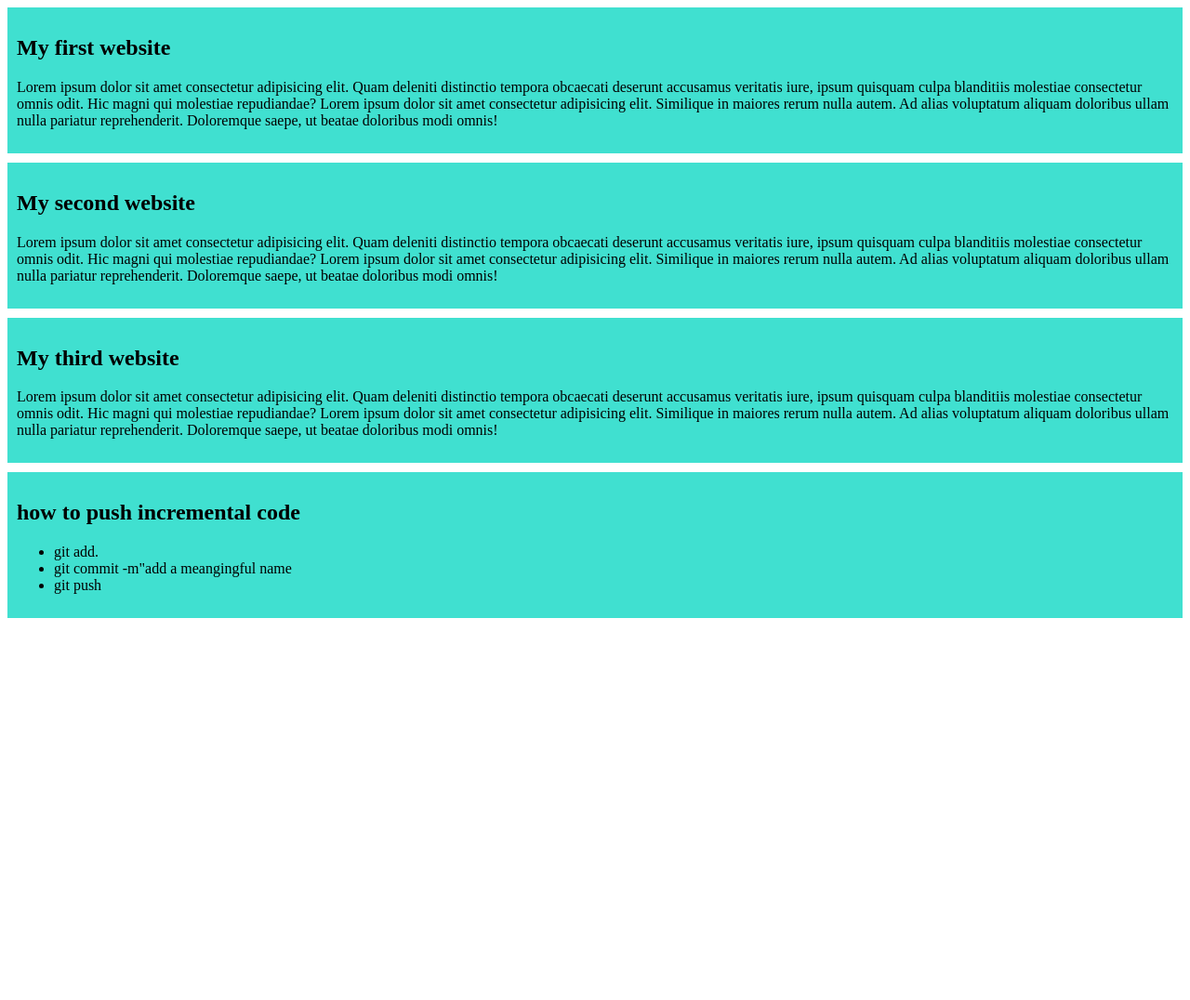
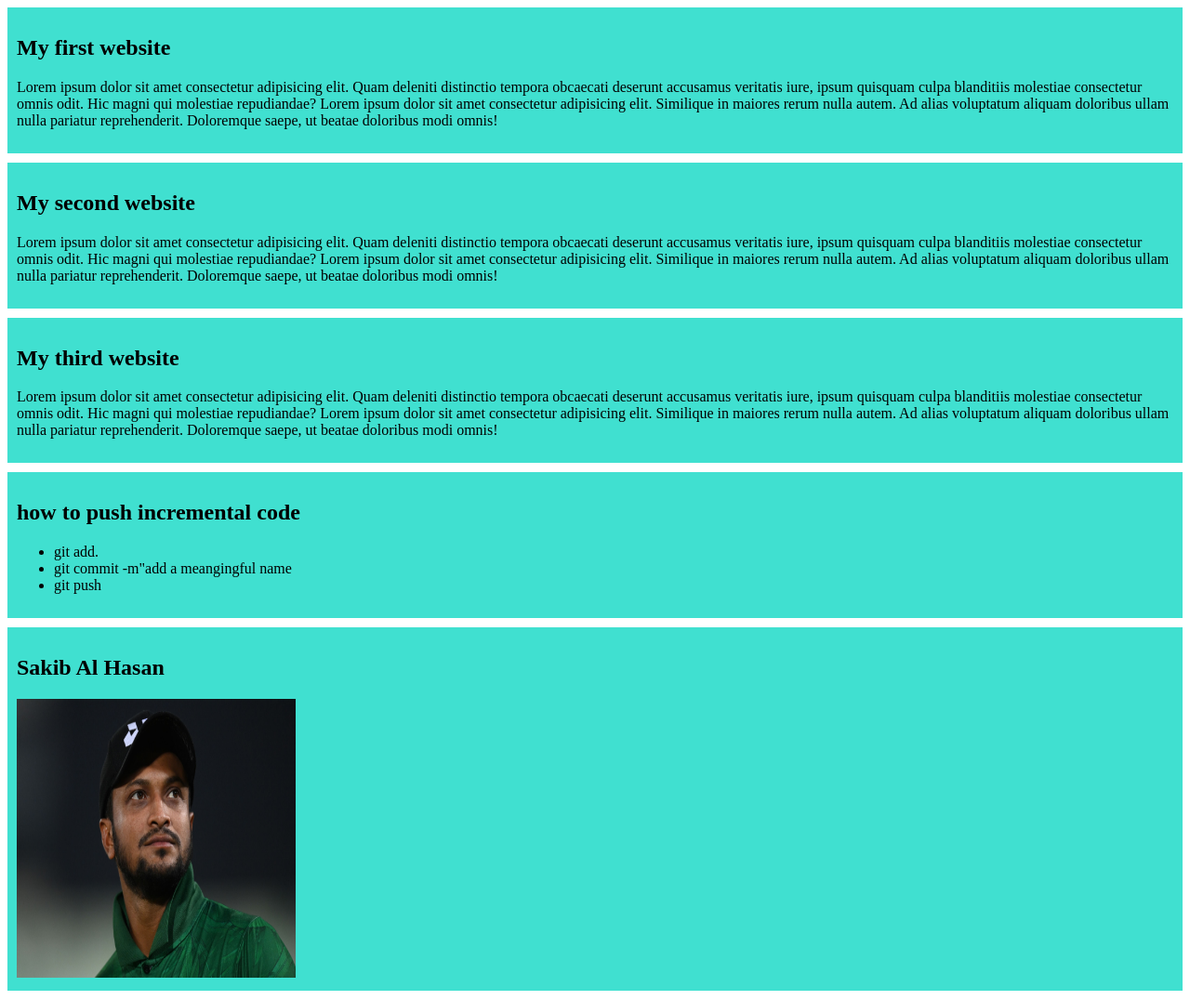
Before and after one commit to nayeem2912/my-simple-website, a plain HTML site: page index.html in a window 1280 px wide. Shown: the whole page at 93% size. Before the commit the page ends 800 px from the top, so only its background shows below. Drawn offline with Linux system fonts and the light colour scheme.

Commit message:
added sakib al hasan

```diff
--- a/index.html
+++ b/index.html
@@ -27,6 +27,10 @@
             <li>git push</li>
         </ul>
     </div>
+    <div>
+        <h2>Sakib Al Hasan</h2>
+        <img src="picture/licensed-image.jpeg" alt="" style="height: 300px; width: 300px;">
+    </div>
 
 </body>
 </html>
```
Also changed, not shown: picture/licensed-image.jpeg (added).
